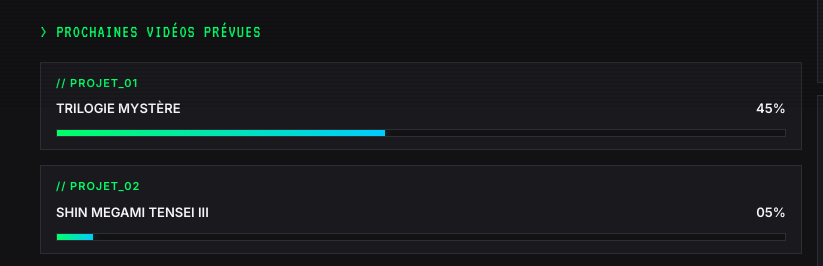
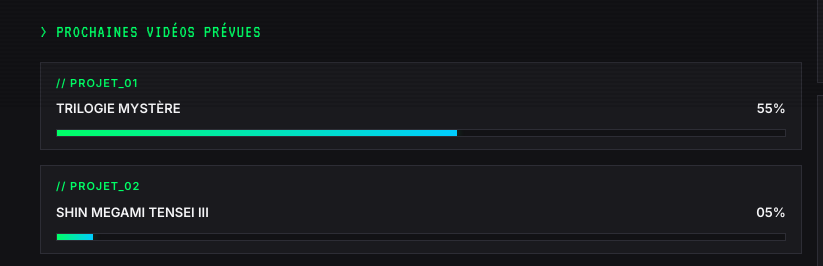
Before and after one commit to Ckaiward/ckai, a plain HTML site: page index.html in a window 1280 px wide. Shown: the part 693-959 px from the top of the page, 0-823 px from the left. Drawn offline with nearby package versions, Linux system fonts and the light colour scheme; no server answers.

Commit message:
Update index.html

```diff
--- a/index.html
+++ b/index.html
@@ -1340,10 +1340,10 @@
                     <span class="ckai-tag">// PROJET_01</span>
                     <div class="ckai-progress-labels">
                         <span>Trilogie mystère</span>
-                        <span>45%</span>
+                        <span>55%</span>
                     </div>
                     <div class="ckai-progress-bar">
-                        <div class="ckai-progress-fill" style="width: 45%;"></div>
+                        <div class="ckai-progress-fill" style="width: 55%;"></div>
                     </div>
                 </div>
 
```
